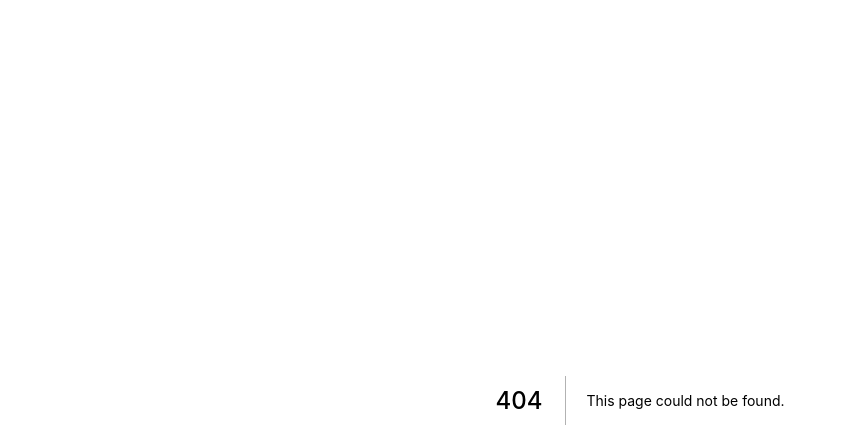
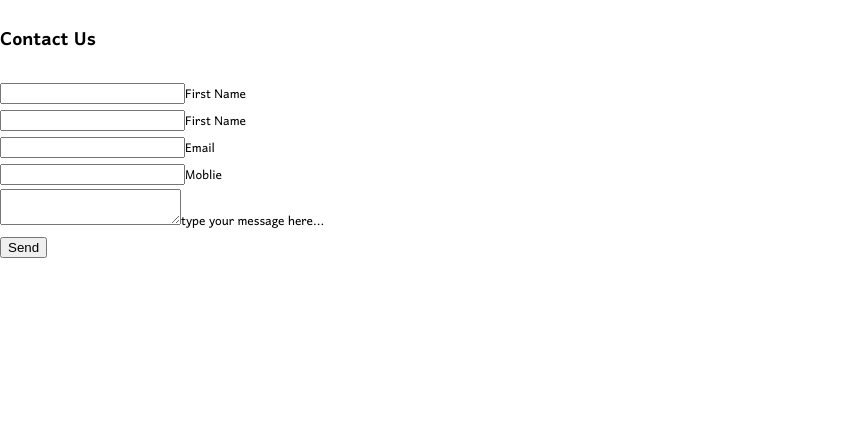
Before and after one commit to Rahul-CSEstudent/Dash-Blog, a Next.js app: page /Contact in a window 1280 px wide. Before the commit this address had no page. Shown: the top 448 px of the page, without its empty margins (0-847 px from the left). Built offline with nearby package versions, Linux system fonts and the light colour scheme.

Commit message:
contact form added

```diff
--- a/components/NavBar.js
+++ b/components/NavBar.js
@@ -1,7 +1,7 @@
 import React from "react";
 import Logo from "./Logo";
 import styles from "./NavBar.module.css";
-import Contact from "./Contact";
+
 
 const handleClick = () =>{
     var x = document.getElementById("NavBar");
--- /dev/null
+++ b/pages/Contact.js
@@ -0,0 +1,71 @@
+import React from 'react';
+
+
+const Contact = () => {
+  return (
+      <div class="flex justify-center items-center min-h-screen">
+    <div className='container'>
+    <h2>Contact Us</h2>
+    <div className="row100">
+        <div className='col'>
+            <div className='inputBox'>
+                <input type="type" name="" required="required" />
+                <span className='text'>First Name</span>
+                <span className='line'></span>
+            </div>
+        </div>
+
+        <div className='col'>
+        <div className='inputBox'>
+            <input type="type" name="" required="required" />
+            <span className='text'>First Name</span>
+            <span className='line'></span>
+        </div>
+        </div>
+
+
+
+    <div className="row100">
+    <div className='col'>
+        <div className='inputBox'>
+            <input type="type" name="" required="required" />
+            <span className='text'>Email</span>
+            <span className='line'></span>
+        </div>
+    </div>
+
+    <div className='col'>
+        <div className='inputBox'>
+            <input type="type" name="" required="required" />
+            <span className='text'>Moblie</span>
+            <span className='line'></span>
+        </div>
+    </div>
+    </div>
+
+    <div className="row100">
+    <div className='col'>
+        <div className='inputBox'>
+            <textarea required="required"></textarea>
+
+            <span className='text'>type your message here...</span>
+            <span className='line'></span>
+        </div>
+    </div>
+    </div>
+
+    <div className="row100">
+        <div className='col'>
+            <input type="submit" value="Send"></input>
+        </div>
+    </div>
+    </div>
+
+</div>
+</div>
+
+
+  )
+}
+
+export default Contact
--- a/pages/index.js
+++ b/pages/index.js
@@ -1,6 +1,6 @@
 import MainSite from "../components/Mainsite";
 import NavBar from "../components/NavBar";
-import Contact from "../components/Contact";
+
 
 export default function Home() {
   return (
```
